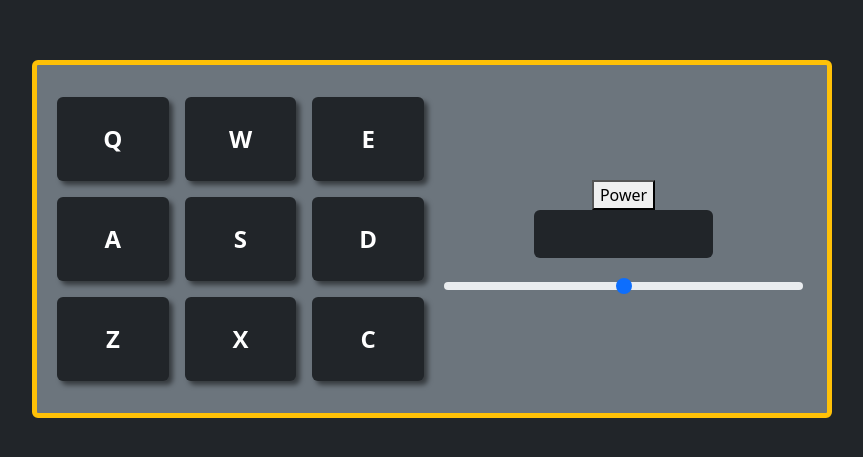
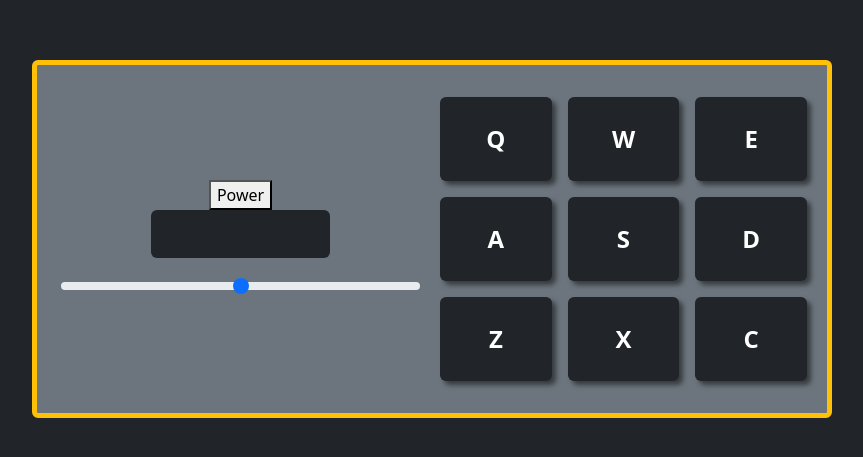
Before and after one commit to mamlaki/drum-machine, a React (Create React App) app: page / in a window 1280 px wide. Shown: the part 161-618 px from the top of the page, without its empty margins (208-1071 px from the left). Built offline with nearby package versions, Linux system fonts and the light colour scheme.

Commit message:
App.js: Reversed layout.

```diff
--- a/src/App.js
+++ b/src/App.js
@@ -41,9 +41,6 @@ export default function App() {
     <div className='vh-100 d-flex align-items-center justify-content-center bg-dark text-white fw-bold'>
       <div id='drum-machine' className='border border-5 border-warning rounded p-4 d-flex justify-content-center align-items-center bg-secondary '>
         <div className='row'>
-          <div className='col-md-6'>
-            <DrumPad setDisplayText={handleDisplayText} volume={volume} isPoweredOn={isPoweredOn} />
-          </div>
           <div className='col-md-6 d-flex align-items-center justify-content-center flex-column '>
             <button onClick={() => setIsPoweredOn(prev => !prev)} className='power-button'>
               Power
@@ -51,6 +48,9 @@ export default function App() {
             <div id='display' className='bg-dark p-4 rounded text-center w-50 fs-5'>{displayText}</div>
             <input type='range' className='form-range mt-3' min='0' max='1' step='0.01' value={volume} id='volumeControl' onChange={handleVolumeChange} disabled={!isPoweredOn} />
           </div>
+          <div className='col-md-6'>
+            <DrumPad setDisplayText={handleDisplayText} volume={volume} isPoweredOn={isPoweredOn} />
+          </div>
         </div>
       </div>
     </div>
```
